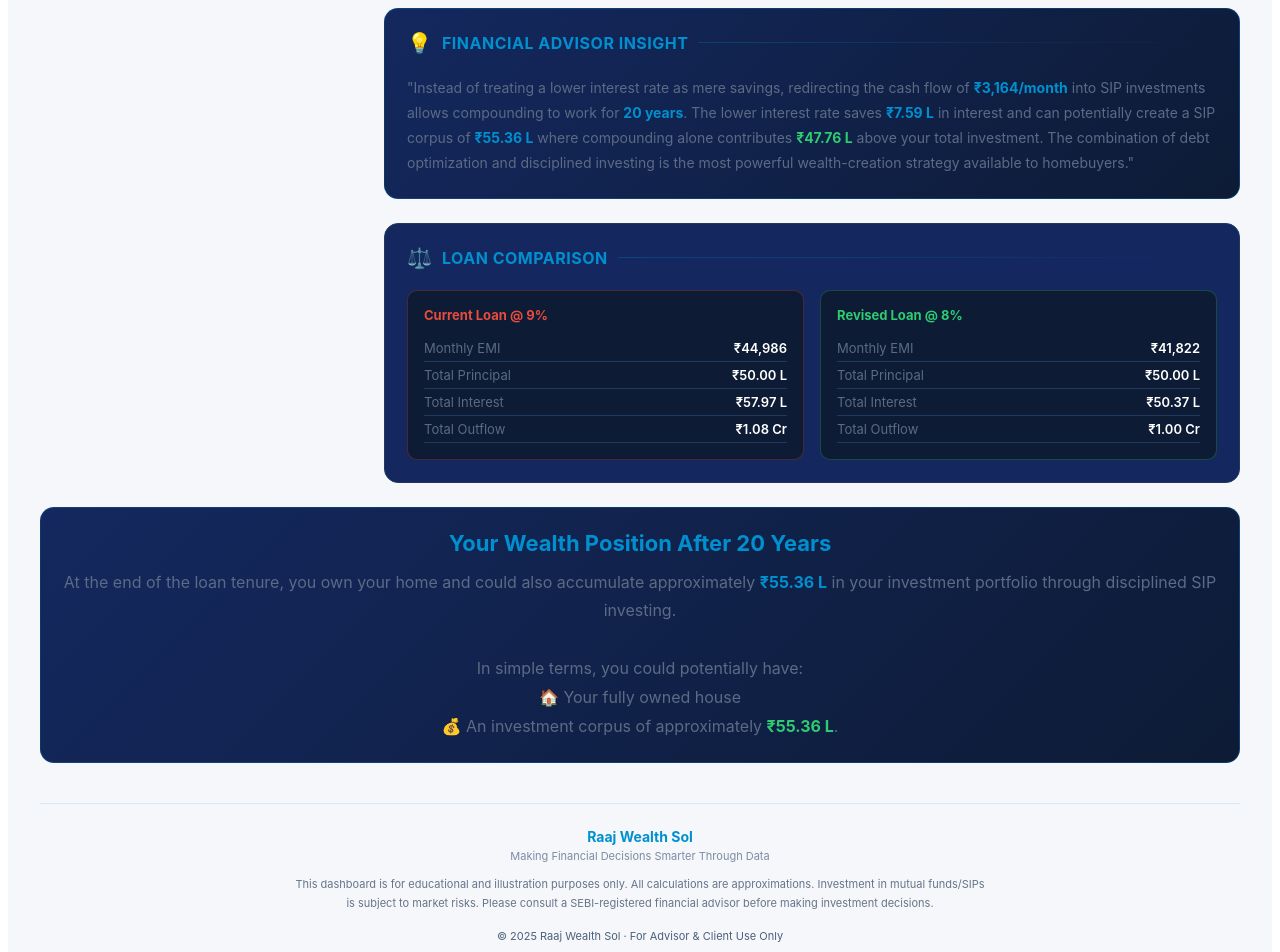
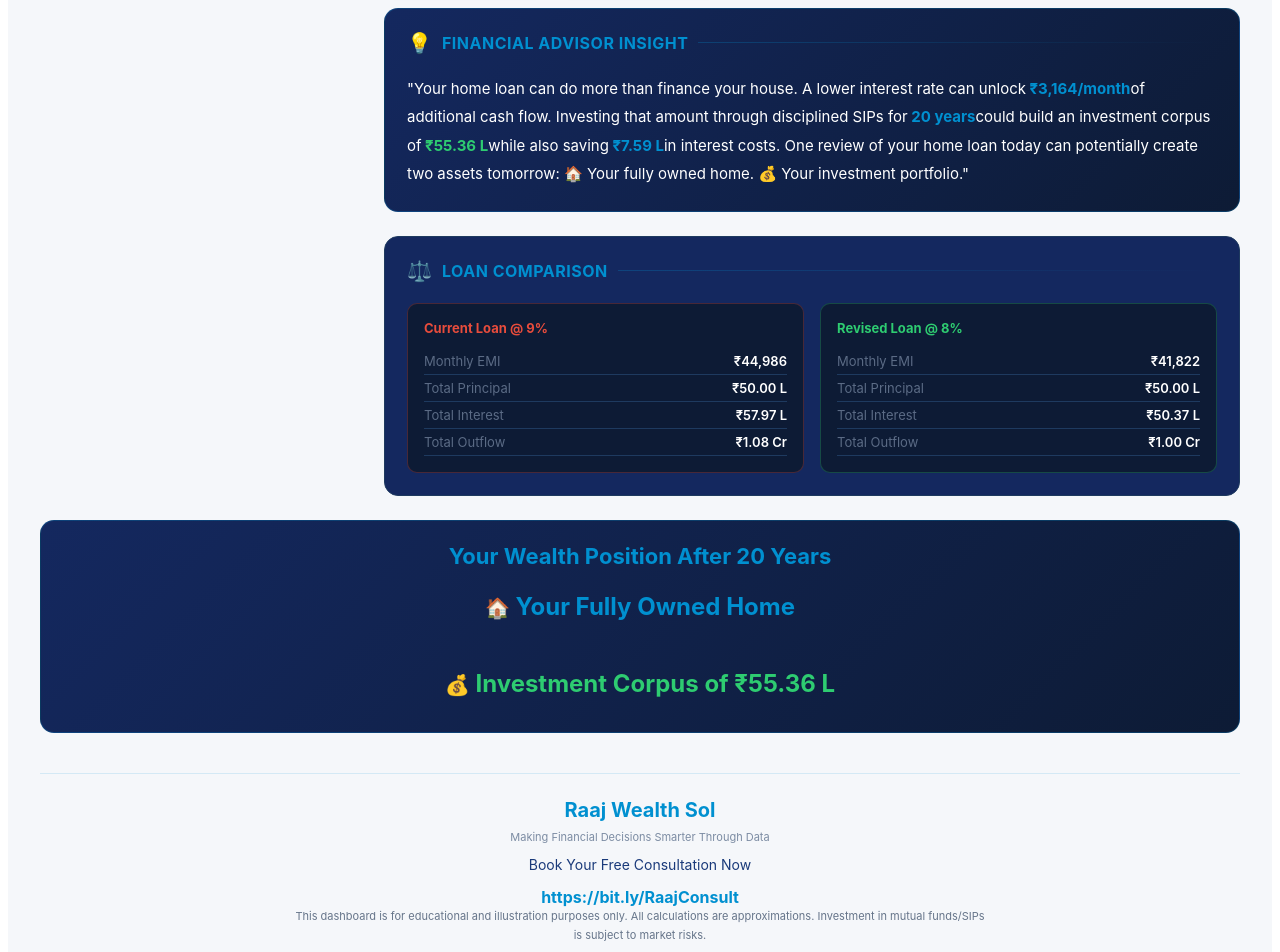
Before and after one commit to Vansh234567/raaj-wealth-dashboard, a React (Vite) app: page / in a window 1280 px wide. Shown: the part 780-1732 px from the top of the page. Built offline with nearby package versions, Linux system fonts and the light colour scheme.

Commit message:
Update App.jsx

```diff
--- a/App.jsx
+++ b/App.jsx
@@ -317,17 +317,40 @@ top: isMobile ? 0 : 20}}>
                 {/* ADVISOR EXPLAINER */}
                 <div style={{ background: `linear-gradient(135deg, ${NAVY_MID}, ${NAVY})`, border: `1px solid ${GOLD}44`, borderRadius: 14, padding: 22, marginBottom: 24 }}>
                   <SectionTitle icon="💡">Financial Advisor Insight</SectionTitle>
-                  <p style={{ color: SLATE, lineHeight: 1.8, fontSize: 14, margin: 0 }}>
-                    "Instead of treating a lower interest rate as mere savings, redirecting the cash flow of{" "}
-                    <span style={{ color: GOLD, fontWeight: 700 }}>{fmt(calc.monthlyEmiSaving)}/month</span> into SIP investments allows compounding to work for{" "}
-                    <span style={{ color: GOLD, fontWeight: 700 }}>{tenure} years</span>. The lower interest rate saves{" "}
+                 <p
+  style={{
+    color: WHITE,
+    lineHeight: 1.9,
+    fontSize: 15,
+    margin: 0,
+  }}
+>
+
+                   "Your home loan can do more than finance your house.
+
+A lower interest rate can unlock
 <span style={{ color: GOLD, fontWeight: 700 }}>
-  {fmt(calc.totalInterestSaved)}
+  {" "}{fmt(calc.monthlyEmiSaving)}/month
 </span>
-{" "}in interest and can potentially create a SIP corpus of{" "}
-                    <span style={{ color: GOLD, fontWeight: 700 }}>{fmt(calc.sipFV)}</span> where compounding alone contributes{" "}
-                    <span style={{ color: SUCCESS, fontWeight: 700 }}>{fmt(calc.wealthGain)}</span> above your total investment.
-                    The combination of debt optimization and disciplined investing is the most powerful wealth-creation strategy available to homebuyers."
+of additional cash flow.
+
+Investing that amount through disciplined SIPs for
+<span style={{ color: GOLD, fontWeight: 700 }}>
+  {" "}{tenure} years
+</span>
+could build an investment corpus of
+<span style={{ color: SUCCESS, fontWeight: 700 }}>
+  {" "}{fmt(calc.sipFV)}
+</span>
+while also saving
+<span style={{ color: GOLD, fontWeight: 700 }}>
+  {" "}{fmt(calc.totalInterestSaved)}
+</span>
+in interest costs.
+
+One review of your home loan today can potentially create two assets tomorrow:
+🏠 Your fully owned home.
+💰 Your investment portfolio."
                   </p>
                 </div>
 
@@ -388,51 +411,80 @@ top: isMobile ? 0 : 20}}>
 
 <div
   style={{
-    fontSize: 16,
-    lineHeight: 1.8,
-    color: SLATE,
+    fontSize: 20,
+    lineHeight: 2.2,
+    color: WHITE,
+    textAlign: "center",
   }}
 >
-  At the end of the loan tenure, you own your home and could also accumulate approximately{" "}
+  <div style={{ marginBottom: 24 }}>
+    🏠{" "}
     <span
       style={{
         color: GOLD,
         fontWeight: 700,
+        fontSize: 24,
       }}
     >
-    {fmt(calc.sipFV)}
-  </span>{" "}
-  in your investment portfolio through disciplined SIP investing.
+      Your Fully Owned Home
+    </span>
+  </div>
 
-  <br />
-  <br />
-
-  In simple terms, you could potentially have:
-  <br />
-  🏠 Your fully owned house
-  <br />
-  💰 An investment corpus of approximately{" "}
+  <div>
+    💰{" "}
     <span
       style={{
         color: SUCCESS,
         fontWeight: 700,
+        fontSize: 24,
       }}
     >
-    {fmt(calc.sipFV)}
+      Investment Corpus of {fmt(calc.sipFV)}
     </span>
-  .
+  </div>
 </div>
           </div>
         {/* FOOTER */}
         <div style={{ marginTop: 40, borderTop: `1px solid ${GOLD}22`, paddingTop: 24, textAlign: "center" }}>
-          <div style={{ fontSize: 14, fontWeight: 700, color: GOLD, marginBottom: 4 }}>Raaj Wealth Sol</div>
-          <div style={{ fontSize: 11, color: "#7C8CA3", marginBottom: 12 }}>Making Financial Decisions Smarter Through Data</div>
+<div
+  style={{
+    fontSize: 20,
+    fontWeight: 700,
+    color: GOLD,
+    marginBottom: 8,
+  }}
+>
+  Raaj Wealth Sol
+</div>          <div style={{ fontSize: 11, color: "#7C8CA3", marginBottom: 12 }}>Making Financial Decisions Smarter Through Data</div>
+          <div
+  style={{
+    color: NAVY_LIGHT,
+    fontSize: 14,
+    marginBottom: 14,
+  }}
+>
+  Book Your Free Consultation Now
+</div>
+
+<a
+  href="https://bit.ly/RaajConsult"
+  target="_blank"
+  rel="noreferrer"
+  style={{
+    color: GOLD,
+    fontWeight: 700,
+    fontSize: 16,
+    textDecoration: "none",
+  }}
+>
+  https://bit.ly/RaajConsult
+</a>
           <div style={{ fontSize: 11, color: "#66758A", maxWidth: 700, margin: "0 auto", lineHeight: 1.7 }}>
             This dashboard is for educational and illustration purposes only. All calculations are approximations.
-            Investment in mutual funds/SIPs is subject to market risks. Please consult a SEBI-registered financial advisor before making investment decisions.
+            Investment in mutual funds/SIPs is subject to market risks.
           </div>
           <div style={{ marginTop: 16, fontSize: 11, color: "#4B607A" }}>
-            © 2025 Raaj Wealth Sol · For Advisor & Client Use Only
+            © 2026 Raaj Wealth Sol · For Advisor & Client Use Only
           </div>
         </div>
       </div>
```
Lines whose indentation alone changed are shown as unchanged.
